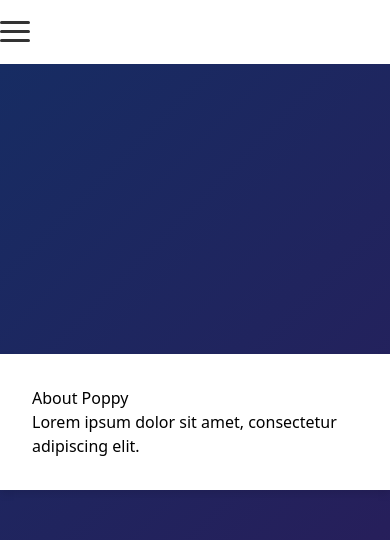
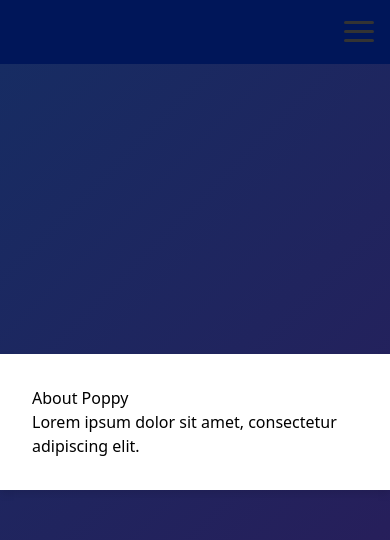
Before and after one commit to opennanoor/poppy-site, a Vue app: page / in a window 390 px wide. Shown: the top 540 px of the page. Built offline with nearby package versions, Linux system fonts and the light colour scheme; the HTML template or start-up script is replaced by a standard one.

Commit message:
updates to responsivness

```diff
--- a/src/App.vue
+++ b/src/App.vue
@@ -34,6 +34,7 @@ body {
     background: linear-gradient(-45deg, #8b8b8b, #490149, #033d6d, #131ec5);
     background-size: 400% 400%;
     animation: gradient 15s ease infinite;
+    scroll-behavior: smooth;
 }
 
 @keyframes gradient {
@@ -53,7 +54,7 @@ header {
   top: 0;
   left: 0;
   width: 100%;
-  background-color: white;
+  background-color: #001659;
 }
 /* Section styles */
 .section {
--- a/src/components/About.vue
+++ b/src/components/About.vue
@@ -6,9 +6,3 @@
       </div>
     </section>
   </template>
-
-  <script>
-  export default {
-    // Component logic goes here
-  };
-  </script>
--- a/src/components/Navbar.vue
+++ b/src/components/Navbar.vue
@@ -64,6 +64,7 @@
         if (section) {
             this.activeSection = sectionId.substring(1);
             section.scrollIntoView({ behavior: "smooth" });
+            this.isMenuOpen = false; // Close the hamburger menu
         }
         },
       observeSections() {
@@ -85,7 +86,7 @@
     <style>
   nav {
     display: flex;
-      justify-content: space-between;
+    justify-content: center; /* Center horizontally */
     align-items: center;
     height: 4rem;
   }
@@ -93,9 +94,11 @@
   .nav-link {
     margin: 0 1rem;
     text-decoration: none;
-      font-size: 1rem;
+    font-size: 1.5rem; /* Increased font size */
+    font-weight: bold; /* Added bold font weight */
     color: #333;
     cursor: pointer;
+    font-family: 'Your Font', sans-serif; /* Replace 'Your Font' with the desired font name */
   }
 
   .hamburger {
@@ -103,7 +106,10 @@
   cursor: pointer;
   width: 30px;
   height: 22px;
-      position: relative;
+  position: absolute;
+  right: 1rem; /* Adjust the value as needed */
+  top: 50%;
+  transform: translateY(-50%);
 }
 
     .hamburger span {
```
Also changed, not shown: src/components/HelloWorld.vue (deleted, +0 -40 lines). Lines whose indentation alone changed are shown as unchanged.
